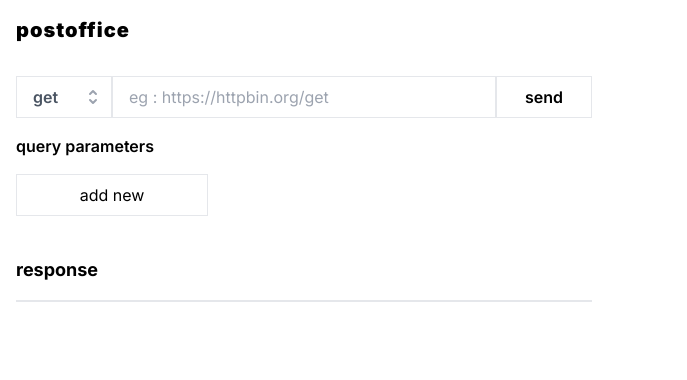
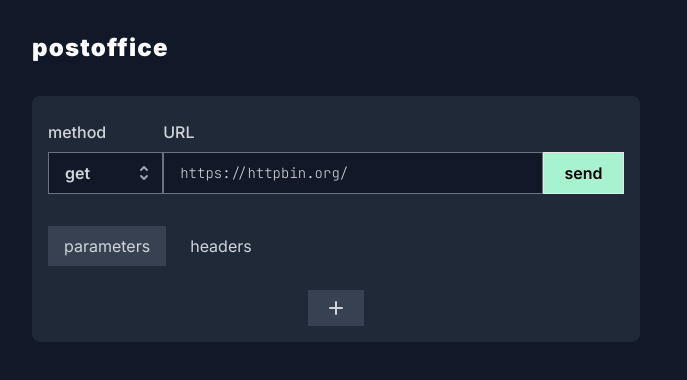
Before and after one commit to lordinkavu/postoffice, a React (Create React App) app: page / in a window 1280 px wide. Shown: the top 380 px of the page, without its empty margins (0-687 px from the left). Built offline with nearby package versions, Linux system fonts and the light colour scheme.

Commit message:
Kinda finished the requests portion. Error handling is remaining

```diff
--- a/package.json
+++ b/package.json
@@ -11,6 +11,7 @@
     "@testing-library/user-event": "^12.1.10",
     "axios": "^0.21.1",
     "nanoid": "^3.1.23",
+    "qs": "^6.10.1",
     "react": "^17.0.2",
     "react-dom": "^17.0.2",
     "react-scripts": "4.0.3"
--- a/public/index.html
+++ b/public/index.html
@@ -13,6 +13,7 @@
       href="https://fonts.googleapis.com/css2?family=Inter:wght@100;200;300;400;500;600;700;800;900&display=swap"
       rel="stylesheet"
     />
+    <link href="https://fonts.googleapis.com/css2?family=JetBrains+Mono:wght@200&display=swap" rel="stylesheet">
 
     <title>postoffice</title>
   </head>
--- a/src/App.js
+++ b/src/App.js
@@ -3,9 +3,9 @@ import Body from "./components/Body";
 
 function App() {
   return (
-    <div className="App p-4">
+    <div className="App p-4 md:p-8 bg-gray-900 text-white ">
       <Header />
-      <Body />
+      <Body  />
     </div>
   );
 }
--- a/src/components/Body.js
+++ b/src/components/Body.js
@@ -6,9 +6,9 @@ import Request from "./Request";
 function Body(props) {
   const [response, setResponse] = useState();
   return (
-    <section>
+    <section className="text-gray-300 min-h-screen">
       <Request setResponse={setResponse} />
-      <Response response={response} />
+      {/* <Response response={response} /> */}
     </section>
   );
 }
--- a/src/components/Dropdown.js
+++ b/src/components/Dropdown.js
@@ -1,14 +1,14 @@
 import { Listbox, Transition } from "@headlessui/react";
 import { SelectorIcon } from "@heroicons/react/solid";
-function Dropdown({ selectedOption, setSelectedOption, options }) {
+function Dropdown({ selectedOption, setSelectedOption, options , width, height }) {
   function updateOption(value) {
     setSelectedOption(value.name);
   }
   return (
     <Listbox value={selectedOption} onChange={updateOption}>
-      <div className="w-24">
-        <Listbox.Button className=" pr-2 pl-4 py-2 border flex items-center justify-between w-full">
-          <span className=" font-semibold text-gray-600">
+      <div className={`${width}  relative bg-gray-900 `}>
+        <Listbox.Button className=" pr-2 pl-4 py-2 border border-gray-500 flex items-center justify-between w-full">
+          <span className=" font-semibold  truncate pr-2 text-gray-300">
             {selectedOption}
           </span>
           <span>
@@ -26,12 +26,12 @@ function Dropdown({ selectedOption, setSelectedOption, options }) {
         leaveFrom="transform scale-100 opacity-100"
         leaveTo="transform scale-95 opacity-0" */
         >
-          <Listbox.Options className="border  py-2 w-24 overflow-auto max-h-72 absolute bg-white ">
+          <Listbox.Options className={`border z-50  py-2 w-full  overflow-auto max-h-72 absolute  bg-gray-800  text-gray-300`}>
             {options.map((option) => (
               <Listbox.Option
                 key={option.id}
                 value={option}
-                className="cursor-pointer  px-4 py-1  font-semibold text-gray-600"
+                className="cursor-pointer  px-4 py-1  font-semibold "
               >
                 {option.name}
               </Listbox.Option>
--- a/src/components/Header.js
+++ b/src/components/Header.js
@@ -2,7 +2,7 @@ function Header(props) {
   return (
     <header className="mb-8">
       <div>
-        <h1 className="text-xl font-black tracking-wider">postoffice</h1>
+        <h1 className="text-2xl font-black tracking-wider ">postoffice</h1>
       </div>
     </header>
   );
--- a/src/components/Request.js
+++ b/src/components/Request.js
@@ -2,8 +2,9 @@
 import { useState } from "react";
 import Dropdown from "./Dropdown";
 import RequestParameters from "./RequestParameters";
+import KeyValue from "./KeyValue";
 import axios from "axios";
-
+import qs from "qs";
 const api_methods = [
   { id: 1, name: "get" },
   { id: 2, name: "post" },
@@ -11,65 +12,143 @@ const api_methods = [
   { id: 4, name: "patch" },
   { id: 5, name: "delete" },
 ];
+const content_types = [
+  { id: 1, name: "application/json" },
+  { id: 2, name: "application/x-www-form-urlencoded" },
+];
+const auth_options = [
+  { id: 1, name: "none" },
+  { id: 2, name: "basic auth" },
+];
 
 function Request({ setResponse }) {
+  //Request states
   const [method, setMethod] = useState(api_methods[0].name);
-  const [url, setUrl] = useState("");
-  const [params, setParams] = useState([]);
+  const [url, setUrl] = useState("https://httpbin.org/");
+  const [queryParams, setQueryParams] = useState([]);
   const [postBody, setPostBody] = useState([]);
   const [putBody, setPutBody] = useState([]);
   const [patchBody, setPatchBody] = useState([]);
   const [deleteBody, setDeleteBody] = useState([]);
+  const [contentType, setContentType] = useState(content_types[0].name);
+  const [headers, setHeaders] = useState([]);
+  const [authStrat, setAuthStrat] = useState(auth_options[0].name);
+  const [basicAuthValue, setBasicAuthValue] = useState({
+    user: "",
+    password: "",
+  });
+
+  //UI states
+  const [parameterToggle, setParameterToggle] = useState("parameters");
 
   function handleUrlChange(e) {
     setUrl(e.target.value);
+  }
+
+  function generateKeyValuePairs(arr) {
+    const obj = {};
+    arr.forEach((item) => {
+      if (item.key && item.value) obj[item.key] = item.value;
+    });
+    return obj;
   }
 
   async function sendRequest() {
     const request_config = {};
     request_config["url"] = url;
     request_config["method"] = method;
-    if (method === "get") {
-      const paramObject = {};
-      params.forEach((param) => {
-        if (param.key && param.value) paramObject[param.key] = param.value;
-      });
+    request_config["params"] = generateKeyValuePairs(queryParams);
+    request_config["headers"] = generateKeyValuePairs(headers);
+    /*  if (authStrat === "basic auth") {
+      request_config["auth"] = {
+        username: basicAuthValue["user"],
+        password: basicAuthValue["password"],
+      };
 
-      request_config["params"] = paramObject;
+    } */
+    if (method !== "get") {
+      switch (method) {
+        case "post":
+          request_config["data"] = generateKeyValuePairs(postBody);
+          break;
+        case "put":
+          request_config["data"] = generateKeyValuePairs(putBody);
+          break;
+        case "patch":
+          request_config["data"] = generateKeyValuePairs(patchBody);
+          break;
+        case "delete":
+          request_config["data"] = generateKeyValuePairs(deleteBody);
+          break;
+        default:
+          break;
       }
+      if (
+        contentType === "application/x-www-form-urlencoded" &&
+        request_config["data"] !== {}
+      ) {
+        request_config["data"] = qs.stringify(request_config["data"]);
+        request_config["headers"]["content-type"] =
+          "application/x-www-form-urlencoded;charset=utf-8";
+      }
+    }
+
+    try {
       const res = await axios(request_config);
       setResponse(res);
+    } catch (e) {
+      alert("oops, some error occured :( ");
+    }
+  }
+
+  function handleAuthValueChange(id, key, value) {
+    setBasicAuthValue({ user: key, password: value });
   }
 
   return (
-    <div className="">
-      <div className="flex">
+    <div className=" mx-auto w-full md:w-1/2 md:m-0 space-y-4 bg-gray-800 rounded-lg px-4 py-2 ">
+      <div className="flex flex-col  lg:flex-row md:w-full">
+        <div className=" w-full lg:w-1/5">
+          <h2 className="pb-2 pt-4  font-medium">method</h2>
           <Dropdown
             selectedOption={method}
             setSelectedOption={setMethod}
             options={api_methods}
+            width="w-full"
           />
+        </div>
+        <div className="w-full lg:w-4/5">
+          <h2 className="pb-2 pt-4  font-medium">URL</h2>
+          <div className="flex flex-col lg:flex-row ">
             <input
               type="text"
-          className="py-2 px-4 w-96 border"
+              className="font-mono text-sm py-2 px-4 w-full border border-gray-500 bg-gray-900"
               value={url}
               onChange={handleUrlChange}
               placeholder="eg : https://httpbin.org/get"
             />
             <button
-          className="border w-24 px-4 py-2 font-semibold"
+              className="border w-full px-4 py-2 font-semibold bg-green-200 text-black lg:w-1/5 "
               onClick={sendRequest}
             >
               send
             </button>
           </div>
-      {method === "get" && (
-        <RequestParameters
-          params={params}
-          setParams={setParams}
-          name="query parameters"
-        />
+        </div>
+      </div>
+
+      {method !== "get" && (
+        <div>
+          <h2 className=" pb-2 pt-4  font-semibold">request body</h2>
+          <Dropdown
+            selectedOption={contentType}
+            setSelectedOption={setContentType}
+            options={content_types}
+            width="w-full"
+          />{" "}
+        </div>
       )}
+      <div>
         {method === "post" && (
           <RequestParameters
             params={postBody}
@@ -98,6 +177,62 @@ function Request({ setResponse }) {
             name="request body"
           />
         )}
+        <div className="flex space-x-2 py-4 ">
+          <button
+            className={`px-4 py-2 focus:outline-none bg-gray-700  ${
+              parameterToggle === "parameters" ? " bg-gray-700" : "bg-gray-800"
+            }`}
+            onClick={() => setParameterToggle("parameters")}
+          >
+            parameters
+          </button>
+          <button
+            className={` px-4  py-2 focus:outline-none  ${
+              parameterToggle === "headers" ? " bg-gray-700" : "bg-gray-800"
+            }`}
+            onClick={() => setParameterToggle("headers")}
+          >
+            headers
+          </button>
+        </div>
+        {parameterToggle === "parameters" && (
+          <div>
+            <RequestParameters
+              params={queryParams}
+              setParams={setQueryParams}
+              name="query parameter list"
+              type="parameter"
+            />
+          </div>
+        )}
+        {parameterToggle === "headers" && (
+          <div>
+            <RequestParameters
+              params={headers}
+              setParams={setHeaders}
+              name="header list"
+              type="header"
+            />
+          </div>
+        )}
+      </div>
+
+      {/*   <div>
+        <h2 className="font-semibold mt-4  mb-2">authentication</h2>
+        <Dropdown
+          selectedOption={authStrat}
+          setSelectedOption={setAuthStrat}
+          options={auth_options}
+          width="w-72"
+        />
+        {authStrat === "basic auth" && (
+          <KeyValue
+            keyParam={basicAuthValue["user"]}
+            valueParam={basicAuthValue["password"]}
+            onKeyValueChange={handleAuthValueChange}
+          />
+        )}
+      </div> */}
     </div>
   );
 }
--- a/src/components/RequestParameters.js
+++ b/src/components/RequestParameters.js
@@ -1,7 +1,8 @@
 import { nanoid } from "nanoid";
 import KeyValue from "./KeyValue";
+import {PlusIcon} from '@heroicons/react/solid'
 
-function RequestParameters({ params, setParams, name }) {
+function RequestParameters({ params, setParams, name , type }) {
   function addParam() {
     const new_params = [...params];
     const id = nanoid();
@@ -22,9 +23,11 @@ function RequestParameters({ params, setParams, name }) {
     setParams(new_params);
   }
 
+
   return (
-    <div>
-      <h2 className="font-semibold mt-4  mb-2">{name}</h2>
+    <div className="w-full">
+      {/* <h2 className=" pt-4 pb-2">{name}</h2> */}
+      <div className=" flex flex-col items-center">
       {params.map((param) => (
         <KeyValue
           key={param.id}
@@ -35,11 +38,14 @@ function RequestParameters({ params, setParams, name }) {
           onKeyValueChange={onKeyValueChange}
         />
       ))}
-      <button className="border w-48 py-2 px-4 my-2" onClick={addParam}>
-        add new
+      </div>
+      <button className="font-semibold bg-gray-700  py-2 px-4 my-2 flex items-center justify-center space-x-1 mx-auto" onClick={addParam}>
+         <PlusIcon className="w-6 h-5"/>
       </button>
     </div>
   );
 }
 
+
+
 export default RequestParameters;
--- a/tailwind.config.js
+++ b/tailwind.config.js
@@ -4,6 +4,7 @@ module.exports = {
   theme: {
     fontFamily: {
       sans: ["Inter", "sans-serif"],
+      mono:["JetBrains MOno","monospace"]
     },
   },
   variants: {
```
Also changed, not shown: src/components/KeyValue.js (+7 -5 lines), 1 other file (tests, documents, lock files or other folders). Lines whose indentation alone changed are shown as unchanged.
